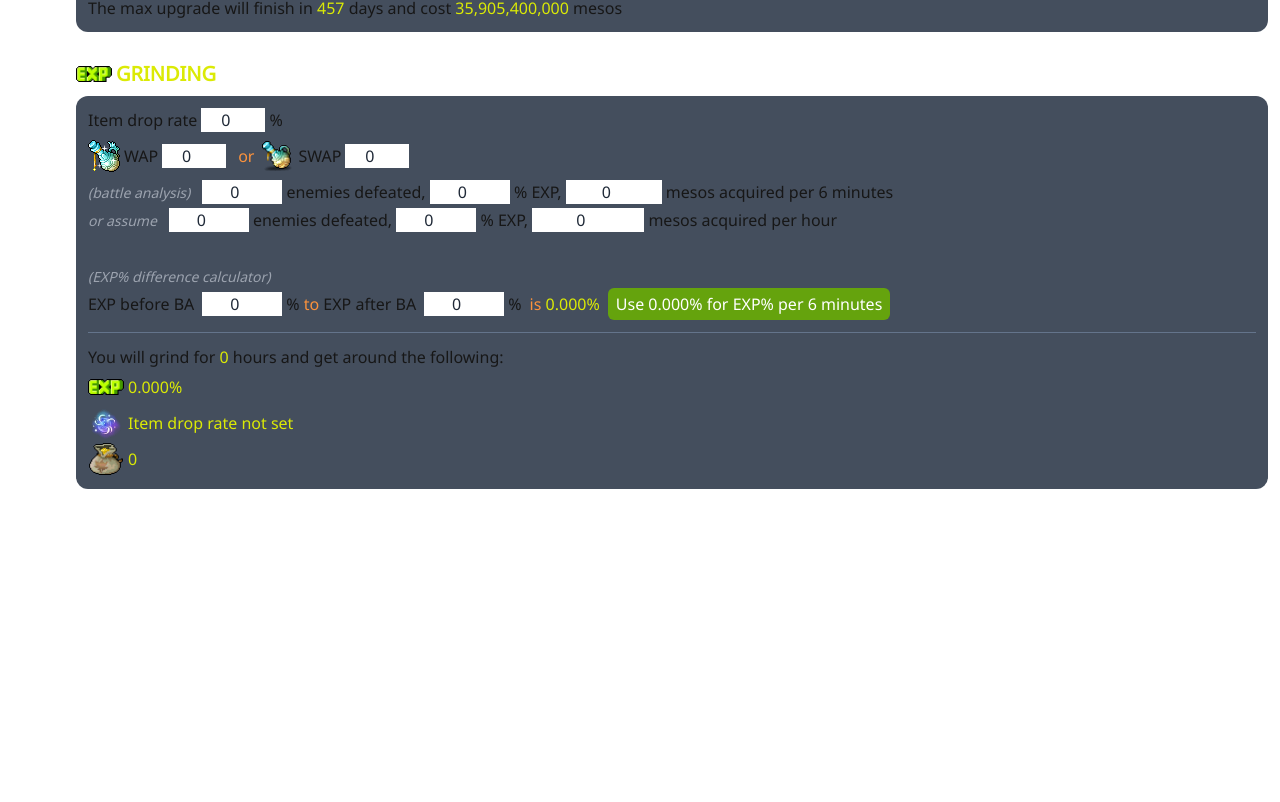
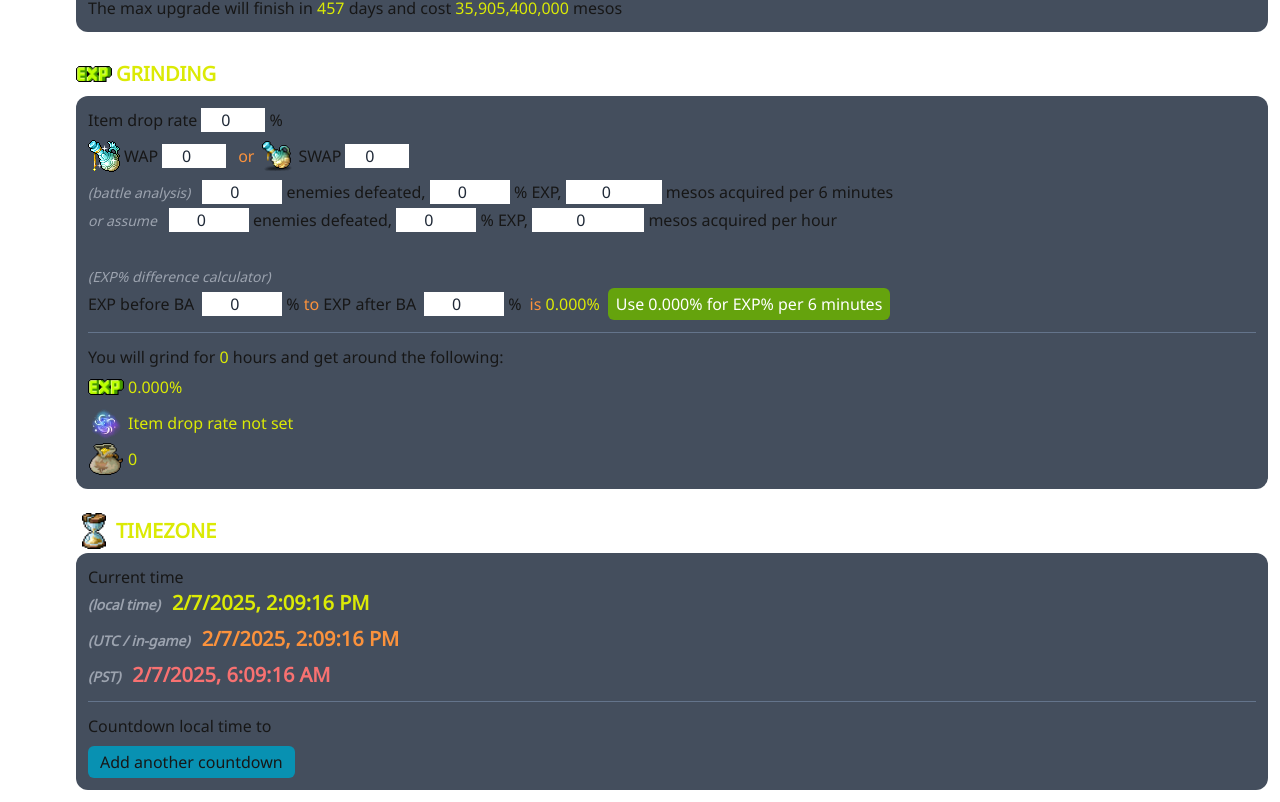
Before and after one commit to hw4n/mapletools, a Next.js app: page / in a window 1280 px wide. Shown: the part 1046-1848 px from the top of the page. Before the commit the page ends 1547 px from the top, so only its background shows below. Built offline with nearby package versions, Linux system fonts and the light colour scheme.

Commit message:
add timezone component

```diff
--- a/app/(root)/page.tsx
+++ b/app/(root)/page.tsx
@@ -2,6 +2,7 @@
 
 import Wap from "../components/Wap";
 import Symbol from "../components/Symbol";
+import Timezone from "../components/Timezone";
 
 export default function Home() {
     return (
@@ -46,6 +47,7 @@ export default function Home() {
                 }}
             />
             <Wap />
+            <Timezone />
         </div>
     );
 }
--- a/app/components/Sidebar.tsx
+++ b/app/components/Sidebar.tsx
@@ -8,6 +8,7 @@ const Sidebar = () => {
                 <SidebarIcon href="#arcanesymbol" src="/image/arc0.webp" />
                 <SidebarIcon href="#sacredsymbol" src="/image/sac0.webp" />
                 <SidebarIcon href="#grinding" src="/image/exp.png" />
+                <SidebarIcon href="#timezone" src="/image/hourglass.png" />
             </ul>
         </aside>
     );
--- /dev/null
+++ b/app/components/Timezone.tsx
@@ -0,0 +1,229 @@
+import React, { useEffect, useReducer, useState } from "react";
+import InfoBlock from "./InfoBlock";
+
+interface Countdown {
+    id: number;
+    timezone: string;
+    inputTime: Date;
+    localTime: Date;
+    memo: string;
+}
+
+type CountdownAction = {
+    type: "add" | "remove" | "update";
+    id?: number;
+    payload?: Partial<Countdown>;
+};
+
+function countdownReducer(state: Countdown[], action: CountdownAction) {
+    switch (action.type) {
+        case "add":
+            return [
+                ...state,
+                {
+                    id: state.length ? state[state.length - 1].id + 1 : 0,
+                    timezone: action.payload?.timezone || "local",
+                    inputTime: action.payload?.inputTime || new Date(),
+                    localTime: action.payload?.localTime || new Date(),
+                    memo: action.payload?.memo || "",
+                },
+            ];
+        case "remove":
+            return state.filter((target) => target.id !== action.id);
+        case "update":
+            return state.map((target) =>
+                target.id === action.id
+                    ? { ...target, ...action.payload }
+                    : target
+            );
+        default:
+            return state;
+    }
+}
+
+const initialCountdown: Countdown[] = [];
+
+function Timezone() {
+    const [currentTime, setCurrentTime] = useState(new Date(0));
+    const [countdownStates, dispatch] = useReducer(
+        countdownReducer,
+        initialCountdown
+    );
+
+    useEffect(() => {
+        setInterval(() => {
+            setCurrentTime(new Date());
+        }, 1000);
+
+        const lastStates = JSON.parse(
+            localStorage.getItem("countdownStates") || "[]"
+        ) as Countdown[];
+
+        if (!lastStates.length) return;
+
+        for (let i = 0; i < lastStates.length; i++) {
+            lastStates[i].inputTime = new Date(lastStates[i].inputTime);
+            lastStates[i].localTime = new Date(lastStates[i].localTime);
+            dispatch({ type: "add", payload: lastStates[i] });
+        }
+    }, []);
+
+    useEffect(() => {
+        localStorage.setItem(
+            "countdownStates",
+            JSON.stringify(countdownStates)
+        );
+    }, [countdownStates]);
+
+    function convertToLocaltime(inputTime: Date, timezone: string) {
+        if (!inputTime) return new Date();
+
+        if (timezone === "local") {
+            return inputTime;
+        } else if (timezone === "utc") {
+            return new Date(
+                inputTime.getTime() - inputTime.getTimezoneOffset() * 60000
+            );
+        } else if (timezone === "pst") {
+            return new Date(
+                inputTime.getTime() -
+                    inputTime.getTimezoneOffset() * 60000 +
+                    8 * 60 * 60000
+            );
+        }
+    }
+
+    function generateCountdown(id: number) {
+        const timeDiff =
+            countdownStates[id].localTime.getTime() - currentTime.getTime();
+
+        if (timeDiff < 0) {
+            return <span className="text-orange-400">0d 0h 0m 0s</span>;
+        }
+
+        const days = Math.floor(timeDiff / (1000 * 60 * 60 * 24));
+        const hours = Math.floor(
+            (timeDiff % (1000 * 60 * 60 * 24)) / (1000 * 60 * 60)
+        );
+        const minutes = Math.floor((timeDiff % (1000 * 60 * 60)) / (1000 * 60));
+        const seconds = Math.floor((timeDiff % (1000 * 60)) / 1000);
+
+        return `${days}d ${hours}h ${minutes}m ${seconds}s`;
+    }
+
+    return (
+        <InfoBlock title="timezone" src="/image/hourglass.png">
+            Current time
+            <div className="text-primary text-xl font-bold mb-2">
+                <span className="text-gray-400 italic text-sm mr-3">
+                    (local time)
+                </span>
+                {currentTime.toLocaleString("en-US")}
+            </div>
+            <div className="text-orange-400 text-xl font-bold mb-2">
+                <span className="text-gray-400 italic text-sm mr-3">
+                    (UTC / in-game)
+                </span>
+                {currentTime.toLocaleString("en-US", {
+                    timeZone: "UTC",
+                })}
+            </div>
+            <div className="text-red-400 text-xl font-bold mb-2">
+                <span className="text-gray-400 italic text-sm mr-3">(PST)</span>
+                {currentTime.toLocaleString("en-US", {
+                    timeZone: "America/Los_Angeles",
+                })}
+            </div>
+            <hr className="border-slate-500 my-3" />
+            <div>Countdown local time to</div>
+            {countdownStates.map((countdown, i) => (
+                <div
+                    key={i}
+                    className={
+                        `mt-4 p-3 rounded-lg ` +
+                        (currentTime > countdownStates[i].localTime
+                            ? "bg-red-900"
+                            : "bg-slate-500")
+                    }
+                >
+                    <button
+                        className="btn btn-secondary bg-red-500 px-3 py-1 rounded-md hover:bg-red-600 active:bg-red-700 transition-colors mr-1"
+                        onClick={() => dispatch({ type: "remove", id: i })}
+                    >
+                        Remove
+                    </button>
+                    <select
+                        className="text-gray-900 p-1 h-8 text-center"
+                        onChange={(e) => {
+                            dispatch({
+                                type: "update",
+                                id: i,
+                                payload: {
+                                    timezone: e.target.value,
+                                    localTime: convertToLocaltime(
+                                        countdownStates[i].inputTime,
+                                        e.target.value
+                                    ),
+                                },
+                            });
+                        }}
+                        value={countdown.timezone}
+                    >
+                        <option value="local">LOCAL</option>
+                        <option value="utc">UTC</option>
+                        <option value="pst">PST</option>
+                    </select>
+                    <input
+                        type="datetime-local"
+                        className="text-gray-900 h-8"
+                        onChange={(e) => {
+                            dispatch({
+                                type: "update",
+                                id: i,
+                                payload: {
+                                    inputTime: new Date(e.target.value),
+                                    localTime: convertToLocaltime(
+                                        new Date(e.target.value),
+                                        countdownStates[i].timezone
+                                    ),
+                                },
+                            });
+                        }}
+                        // value={}
+                    />
+                    <input
+                        type="text"
+                        className="text-gray-900 h-8 text-center bg-slate-300 ml-1"
+                        placeholder="Memo here"
+                        onChange={(e) => {
+                            dispatch({
+                                type: "update",
+                                id: i,
+                                payload: { memo: e.target.value },
+                            });
+                        }}
+                        value={countdown.memo}
+                    />
+                    <div className="text-primary text-xl font-bold mt-2">
+                        <span className="text-cyan-300 mr-1">
+                            [
+                            {countdown.memo !== ""
+                                ? countdown.memo
+                                : "No memo provided"}
+                            ]
+                        </span>
+                        {generateCountdown(i)}
+                    </div>
+                </div>
+            ))}
+            <button
+                className="btn btn-primary bg-cyan-600 mt-2 px-3 py-1 rounded-md hover:bg-cyan-700 active:bg-cyan-800 transition-colors"
+                onClick={() => dispatch({ type: "add" })}
+            >
+                Add another countdown
+            </button>
+        </InfoBlock>
+    );
+}
+
+export default Timezone;
```
Also changed, not shown: public/image/hourglass.png (added).
